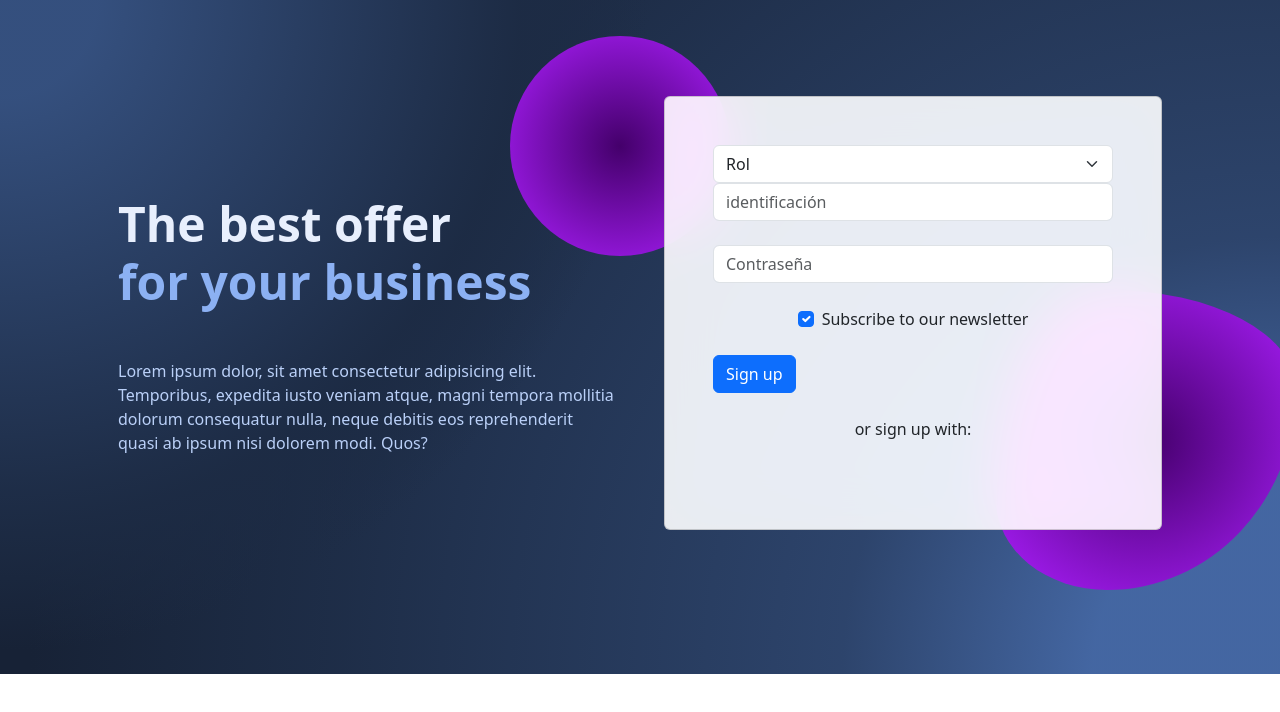
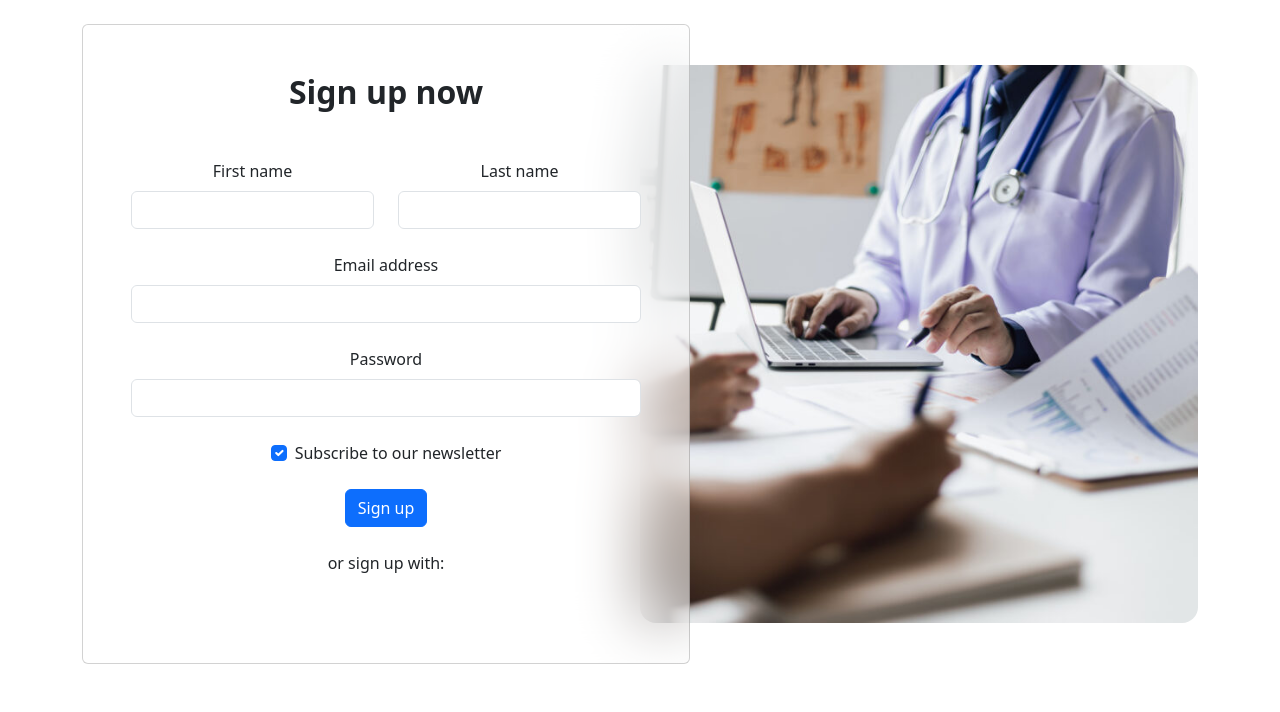
Before and after one commit to HectorRestrepo13/Proyecto_-medico_LOURDES, a website: page Login.html in a window 1280 px wide. Drawn offline with nearby package versions, Linux system fonts and the light colour scheme.

Commit message:
agregacion del login y base de datos

```diff
--- a/Login.html
+++ b/Login.html
@@ -1,102 +1,105 @@
 <!DOCTYPE html>
 <html lang="en">
   <head>
-    <meta charset="UTF-8">
-    <meta name="viewport" content="width=device-width, initial-scale=1.0">
+    <meta charset="UTF-8" />
+    <meta name="viewport" content="width=device-width, initial-scale=1.0" />
 
-    <link href="https://cdn.jsdelivr.net/npm/bootstrap@5.3.3/dist/css/bootstrap.min.css" rel="stylesheet" integrity="sha384-QWTKZyjpPEjISv5WaRU9OFeRpok6YctnYmDr5pNlyT2bRjXh0JMhjY6hW+ALEwIH" crossorigin="anonymous">
+    <link
+      rel="stylesheet"
+      href="./node_modules/bootstrap/dist/css/bootstrap.min.css"
+    />
     <title>Document</title>
   </head>
   <body>
     <!-- Section: Design Block -->
-<section class="background-radial-gradient overflow-hidden">
+    <section class="text-center text-lg-start">
       <style>
-      .background-radial-gradient {
-        background-color: hsl(218, 41%, 15%);
-        background-image: radial-gradient(650px circle at 0% 0%,
-            hsl(218, 41%, 35%) 15%,
-            hsl(218, 41%, 30%) 35%,
-            hsl(218, 41%, 20%) 75%,
-            hsl(218, 41%, 19%) 80%,
-            transparent 100%),
-          radial-gradient(1250px circle at 100% 100%,
-            hsl(218, 41%, 45%) 15%,
-            hsl(218, 41%, 30%) 35%,
-            hsl(218, 41%, 20%) 75%,
-            hsl(218, 41%, 19%) 80%,
-            transparent 100%);
+        .cascading-right {
+          margin-right: -50px;
         }
 
-      #radius-shape-1 {
-        height: 220px;
-        width: 220px;
-        top: -60px;
-        left: -130px;
-        background: radial-gradient(#44006b, #ad1fff);
-        overflow: hidden;
+        @media (max-width: 991.98px) {
+          .cascading-right {
+            margin-right: 0;
           }
-
-      #radius-shape-2 {
-        border-radius: 38% 62% 63% 37% / 70% 33% 67% 30%;
-        bottom: -60px;
-        right: -110px;
-        width: 300px;
-        height: 300px;
-        background: radial-gradient(#44006b, #ad1fff);
-        overflow: hidden;
-      }
-
-      .bg-glass {
-        background-color: hsla(0, 0%, 100%, 0.9) !important;
-        backdrop-filter: saturate(200%) blur(25px);
         }
       </style>
 
-    <div class="container px-4 py-5 px-md-5 text-center text-lg-start my-5">
-      <div class="row gx-lg-5 align-items-center mb-5">
-        <div class="col-lg-6 mb-5 mb-lg-0" style="z-index: 10">
-          <h1 class="my-5 display-5 fw-bold ls-tight" style="color: hsl(218, 81%, 95%)">
-            The best offer <br />
-            <span style="color: hsl(218, 81%, 75%)">for your business</span>
-          </h1>
-          <p class="mb-4 opacity-70" style="color: hsl(218, 81%, 85%)">
-            Lorem ipsum dolor, sit amet consectetur adipisicing elit.
-            Temporibus, expedita iusto veniam atque, magni tempora mollitia
-            dolorum consequatur nulla, neque debitis eos reprehenderit quasi
-            ab ipsum nisi dolorem modi. Quos?
-          </p>
+      <!-- Jumbotron -->
+      <div class="container py-4">
+        <div class="row g-0 align-items-center">
+          <div class="col-lg-6 mb-5 mb-lg-0">
+            <div
+              class="card cascading-right"
+              style="
+                background: hsla(0, 0%, 100%, 0.55);
+                backdrop-filter: blur(30px);
+              "
+            >
+              <div class="card-body p-5 shadow-5 text-center">
+                <h2 class="fw-bold mb-5">Sign up now</h2>
+                <form>
+                  <!-- 2 column grid layout with text inputs for the first and last names -->
+                  <div class="row">
+                    <div class="col-md-6 mb-4">
+                      <div class="form-outline">
+                        <label class="form-label" for="form3Example1"
+                          >First name</label
+                        >
+                        <input
+                          type="text"
+                          id="form3Example1"
+                          class="form-control"
+                        />
+                      </div>
+                    </div>
+                    <div class="col-md-6 mb-4">
+                      <div class="form-outline">
+                        <label class="form-label" for="form3Example2"
+                          >Last name</label
+                        >
+                        <input
+                          type="text"
+                          id="form3Example2"
+                          class="form-control"
+                        />
+                      </div>
+                    </div>
                   </div>
 
-        <div class="col-lg-6 mb-5 mb-lg-0 position-relative">
-          <div id="radius-shape-1" class="position-absolute rounded-circle shadow-5-strong"></div>
-          <div id="radius-shape-2" class="position-absolute shadow-5-strong"></div>
-
-          <div class="card bg-glass">
-            <div class="card-body px-4 py-5 px-md-5">
-              <form>
-                <!-- 2 column grid layout with text inputs for the first and last names -->
-
-                <select class="form-select" aria-label="Default select example">
-                    <option  selected>Rol</option>
-                    <option value="1">Secretaria</option>
-                    <option value="2">Two</option>
-                    <option value="3">Three</option>
-                  </select>
                   <!-- Email input -->
                   <div class="form-outline mb-4">
-                  <input placeholder="identificación" type="email" id="form3Example3" class="form-control" />
-
+                    <label class="form-label" for="form3Example3"
+                      >Email address</label
+                    >
+                    <input
+                      type="email"
+                      id="form3Example3"
+                      class="form-control"
+                    />
                   </div>
 
                   <!-- Password input -->
                   <div class="form-outline mb-4">
-                  <input placeholder="Contraseña" type="password" id="form3Example4" class="form-control" />
-
+                    <label class="form-label" for="form3Example4"
+                      >Password</label
+                    >
+                    <input
+                      type="password"
+                      id="form3Example4"
+                      class="form-control"
+                    />
                   </div>
 
                   <!-- Checkbox -->
                   <div class="form-check d-flex justify-content-center mb-4">
-                  <input class="form-check-input me-2" type="checkbox" value="" id="form2Example33" checked />
+                    <input
+                      class="form-check-input me-2"
+                      type="checkbox"
+                      value=""
+                      id="form2Example33"
+                      checked
+                    />
                     <label class="form-check-label" for="form2Example33">
                       Subscribe to our newsletter
                     </label>
@@ -110,19 +113,31 @@
                   <!-- Register buttons -->
                   <div class="text-center">
                     <p>or sign up with:</p>
-                  <button type="button" class="btn btn-link btn-floating mx-1">
+                    <button
+                      type="button"
+                      class="btn btn-link btn-floating mx-1"
+                    >
                       <i class="fab fa-facebook-f"></i>
                     </button>
 
-                  <button type="button" class="btn btn-link btn-floating mx-1">
+                    <button
+                      type="button"
+                      class="btn btn-link btn-floating mx-1"
+                    >
                       <i class="fab fa-google"></i>
                     </button>
 
-                  <button type="button" class="btn btn-link btn-floating mx-1">
+                    <button
+                      type="button"
+                      class="btn btn-link btn-floating mx-1"
+                    >
                       <i class="fab fa-twitter"></i>
                     </button>
 
-                  <button type="button" class="btn btn-link btn-floating mx-1">
+                    <button
+                      type="button"
+                      class="btn btn-link btn-floating mx-1"
+                    >
                       <i class="fab fa-github"></i>
                     </button>
                   </div>
@@ -130,11 +145,19 @@
               </div>
             </div>
           </div>
+
+          <div class="col-lg-6 mb-5 mb-lg-0">
+            <img
+              src="./images/medico.jpeg"
+              class="w-100 rounded-4 shadow-4"
+              alt="./images/medico.jpeg"
+            />
           </div>
         </div>
+      </div>
+      <!-- Jumbotron -->
     </section>
     <!-- Section: Design Block -->
-  <script src="https://cdn.jsdelivr.net/npm/@popperjs/core@2.11.8/dist/umd/popper.min.js" integrity="sha384-I7E8VVD/ismYTF4hNIPjVp/Zjvgyol6VFvRkX/vR+Vc4jQkC+hVqc2pM8ODewa9r" crossorigin="anonymous"></script>
-  <script src="https://cdn.jsdelivr.net/npm/bootstrap@5.3.3/dist/js/bootstrap.min.js" integrity="sha384-0pUGZvbkm6XF6gxjEnlmuGrJXVbNuzT9qBBavbLwCsOGabYfZo0T0to5eqruptLy" crossorigin="anonymous"></script>
+    <script src="./node_modules/bootstrap/dist/js/bootstrap.bundle.min.js"></script>
   </body>
 </html>
--- /dev/null
+++ b/package.json
@@ -0,0 +1,5 @@
+{
+  "dependencies": {
+    "bootstrap": "^5.3.3"
+  }
+}
```
Also changed, not shown: images/imagenDoctorLogin.jpg (added), images/medico.jpeg (added), 3 other files. Lines whose indentation alone changed are shown as unchanged.
